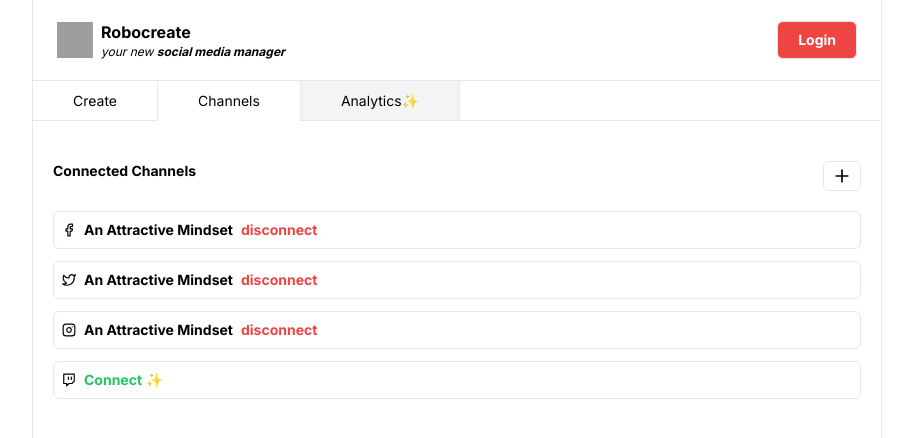
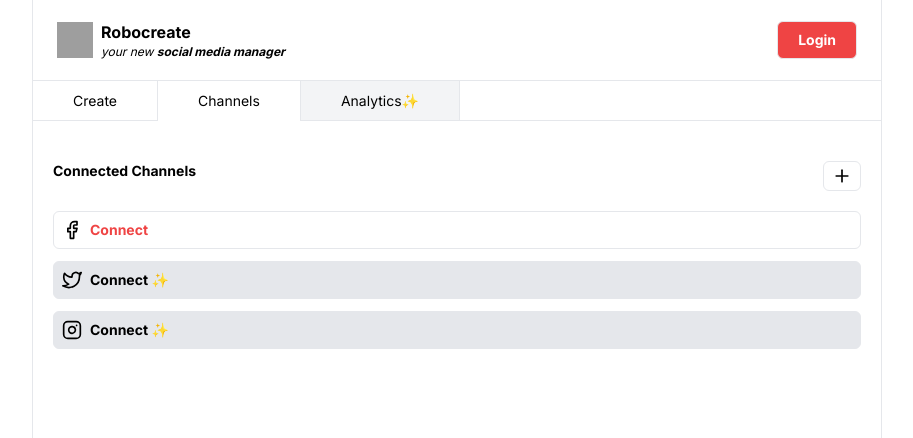
Before and after one commit to therealrinku/robocreate-client, a Next.js app: page /dashboard in a window 1280 px wide. Both pictures are taken after a click on the button "Channels". Shown: the top 438 px of the page, without its empty margins (183-1096 px from the left). Built offline with nearby package versions, Linux system fonts and the light colour scheme; grey boxes are pictures that could not be loaded.

Commit message:
feat: cleanups

```diff
--- a/src/app/dashboard/page.tsx
+++ b/src/app/dashboard/page.tsx
@@ -15,7 +15,10 @@
 
 export default function FBDashboard() {
   const [showCreatePostModal, setShowCreatePostModal] = useState(false);
-  const [activeTab, setActiveTab] = useState("Create");
+  const [activeTab, setActiveTab] = useState(window.location.href?.includes("access_token") ? "Channels" : "Create");
+
+  const requiredScopes = "pages_manage_engagement,pages_manage_posts,pages_read_engagement";
+  const fbDialogPopupURI = `https://www.facebook.com/v19.0/dialog/oauth?redirect_uri=${window.location.href}&client_id=881256046505003&scope=${requiredScopes}&response_type=token`;
 
   return (
     <Fragment>
@@ -119,28 +122,24 @@
             </div>
 
             <div className="mt-5 flex flex-col gap-3">
-              <div className="flex items-center gap-2 border rounded-md p-2">
-                <FiFacebook />
-                <p className="font-bold">An Attractive Mindset</p>
-                <button className="text-red-500 font-bold">disconnect</button>
-              </div>
+              <a href={fbDialogPopupURI} className="flex items-center gap-2 border rounded-md p-2">
+                <FiFacebook size={20} />
+                <button className="text-red-500 font-bold">Connect</button>
+              </a>
 
-              <div className="flex items-center gap-2 border rounded-md p-2">
-                <FiTwitter />
-                <p className="font-bold">An Attractive Mindset</p>
-                <button className="text-red-500 font-bold">disconnect</button>
-              </div>
+              <button disabled className="flex items-center gap-2 p-2 border rounded-md  disabled:bg-gray-200">
+                <FiTwitter size={20} />
+                <button disabled className="font-bold">
+                  Connect ✨
+                </button>
+              </button>
 
-              <div className="flex items-center gap-2 border rounded-md p-2">
-                <FiInstagram />
-                <p className="font-bold">An Attractive Mindset</p>
-                <button className="text-red-500 font-bold">disconnect</button>
-              </div>
-
-              <div className="flex items-center gap-2 border rounded-md p-2">
-                <FiTwitch />
-                <button className="text-green-500 font-bold">Connect ✨</button>
-              </div>
+              <button disabled className="flex items-center gap-2 p-2 border rounded-md  disabled:bg-gray-200">
+                <FiInstagram size={20} />
+                <button disabled className="font-bold">
+                  Connect ✨
+                </button>
+              </button>
             </div>
           </div>
         )}
--- a/src/core/FBLoginHandler.tsx
+++ /dev/null
@@ -1,18 +0,0 @@
-import { FaFacebook } from "react-icons/fa";
-
-export default function FbLoginHandler() {
-  //CONFIG FOR FB LOGIN DIALOG
-  const requiredScopes = "pages_manage_engagement,pages_manage_posts,pages_read_engagement";
-  const fbDialogPopupURI = `https://www.facebook.com/v19.0/dialog/oauth?redirect_uri=${window.location.origin}&client_id=881256046505003&scope=${requiredScopes}&response_type=token`;
-  //CONFIG FOR FB LOGIN DIALOG
-
-  return (
-    <a
-      href={fbDialogPopupURI}
-      className="mt-5 border flex items-center gap-2 text-sm  py-2 px-5 hover:bg-red-500 hover:border-red-500 transition duration-500 ease-in-out"
-    >
-      <FaFacebook />
-      Connect Facebook Page
-    </a>
-  );
-}
```
